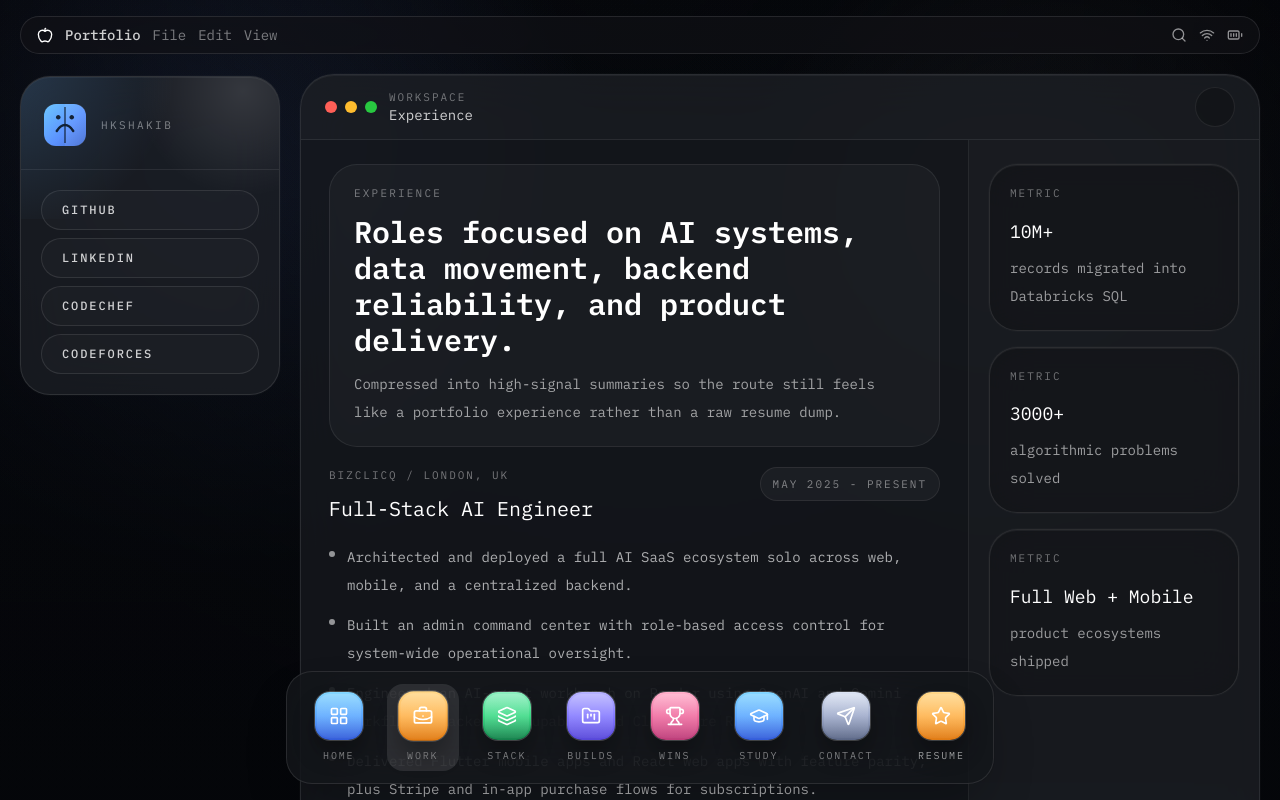
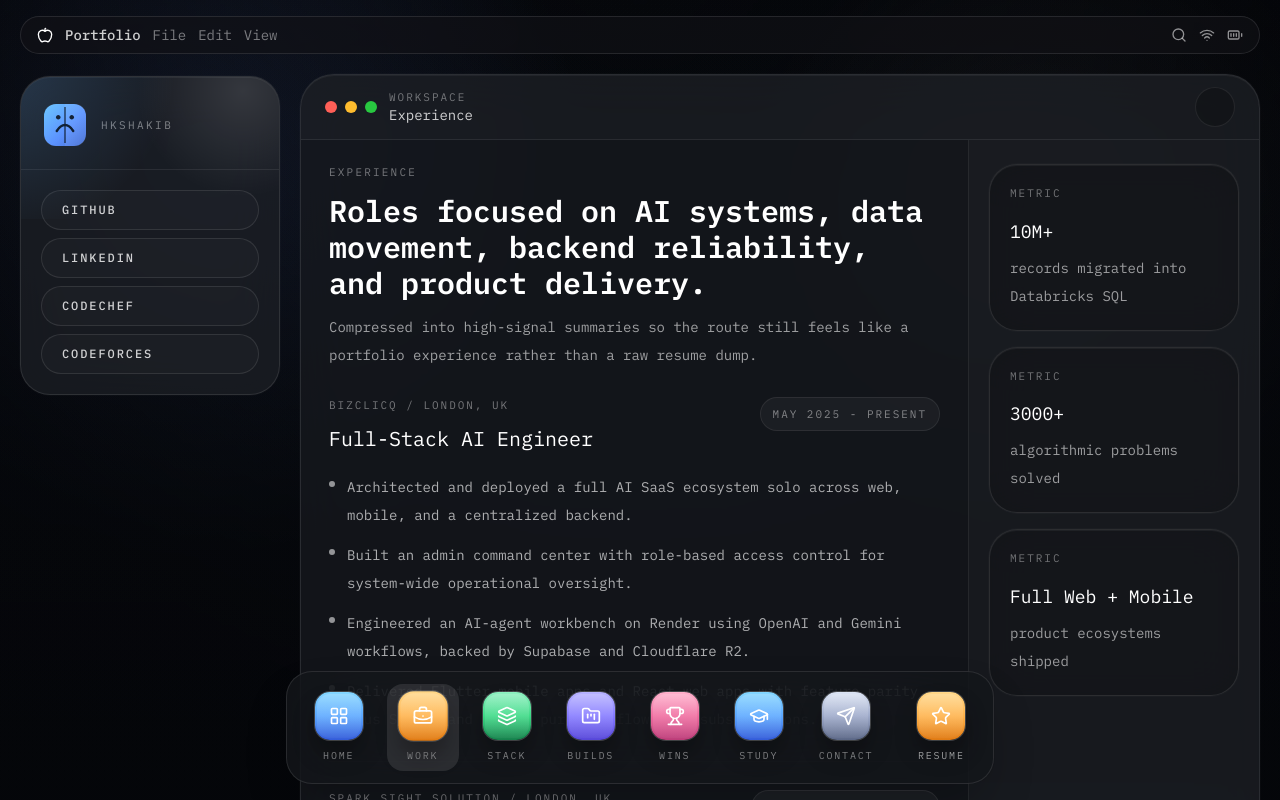
Before and after one commit to hkshakib/portfolio, a React (Vite) app: page /experience in a window 1280 px wide. Shown: the top 800 px of the page. Built offline with nearby package versions, Linux system fonts and the light colour scheme.

Commit message:
Lighten experience page header

```diff
--- a/src/views/ExperienceView.jsx
+++ b/src/views/ExperienceView.jsx
@@ -1,14 +1,18 @@
 import { experiences } from "../data/portfolio";
-import ViewHeader from "../components/portfolio/ViewHeader";
 
 export default function ExperienceView() {
   return (
     <div>
-      <ViewHeader
-        eyebrow="Experience"
-        title="Roles focused on AI systems, data movement, backend reliability, and product delivery."
-        description="Compressed into high-signal summaries so the route still feels like a portfolio experience rather than a raw resume dump."
-      />
+      <div className="mb-6 sm:mb-7">
+        <p className="text-[11px] uppercase tracking-[0.2em] text-white/[0.42]">Experience</p>
+        <h2 className="mt-3 max-w-4xl text-2xl font-semibold text-white sm:text-3xl">
+          Roles focused on AI systems, data movement, backend reliability, and product delivery.
+        </h2>
+        <p className="mt-3 max-w-3xl text-sm leading-7 text-white/60">
+          Compressed into high-signal summaries so the route still feels like a portfolio experience
+          rather than a raw resume dump.
+        </p>
+      </div>
       <div className="divide-y divide-white/[0.08]">
         {experiences.map((item) => (
           <section key={`${item.company}-${item.period}`} className="py-6 first:pt-0 last:pb-0 sm:py-7">
```
